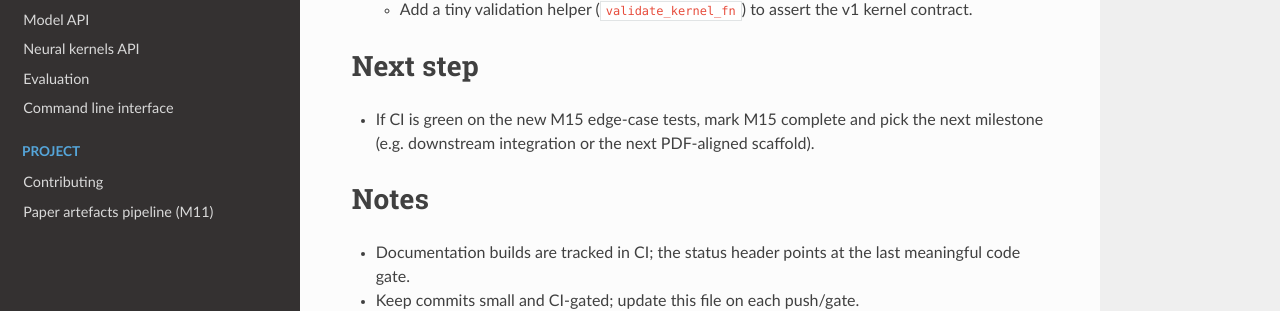
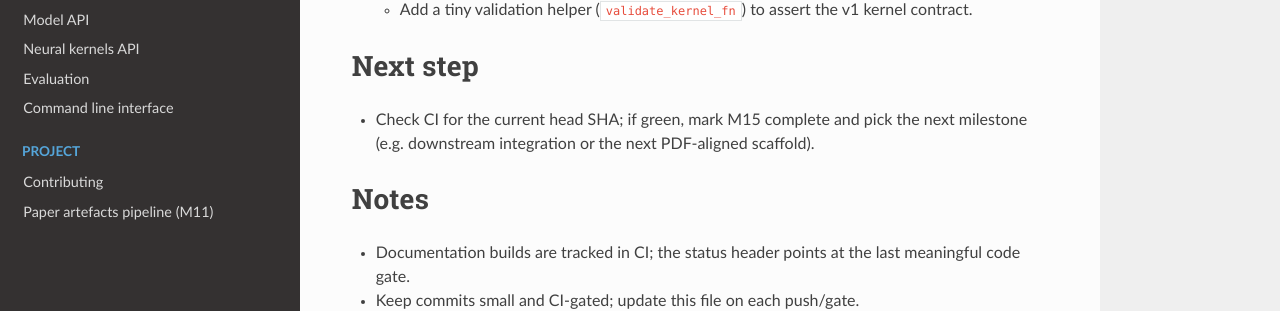
Before and after one commit to OJWatson/motac, a Sphinx documentation site: the page built from docs/STATUS.md, in a window 1280 px wide and 900 px high, scrolled down 1674 px. Shown: the part 457-768 px from the top of the window. Built offline with Sphinx 7.4.7 and the Read the Docs theme 3.1.0, drawn with Linux system fonts in a browser that asks for light colours; some of the changed text lies outside the part shown.

Commit message:
docs: update status/worklog after CI-check script hardening

```diff
--- a/docs/STATUS.md
+++ b/docs/STATUS.md
@@ -73,7 +73,7 @@ updatedAtUtc: 2026-02-13T03:45:30Z
   - Add a tiny validation helper (`validate_kernel_fn`) to assert the v1 kernel contract.
 
 ## Next step
-- If CI is green on the new M15 edge-case tests, mark M15 complete and pick the next
+- Check CI for the current head SHA; if green, mark M15 complete and pick the next
   milestone (e.g. downstream integration or the next PDF-aligned scaffold).
 
 ## Notes
```
Also changed, not shown: other parts of docs/STATUS.md (+2 -2 lines), docs/WORKLOG.md (+1 -0 lines).
